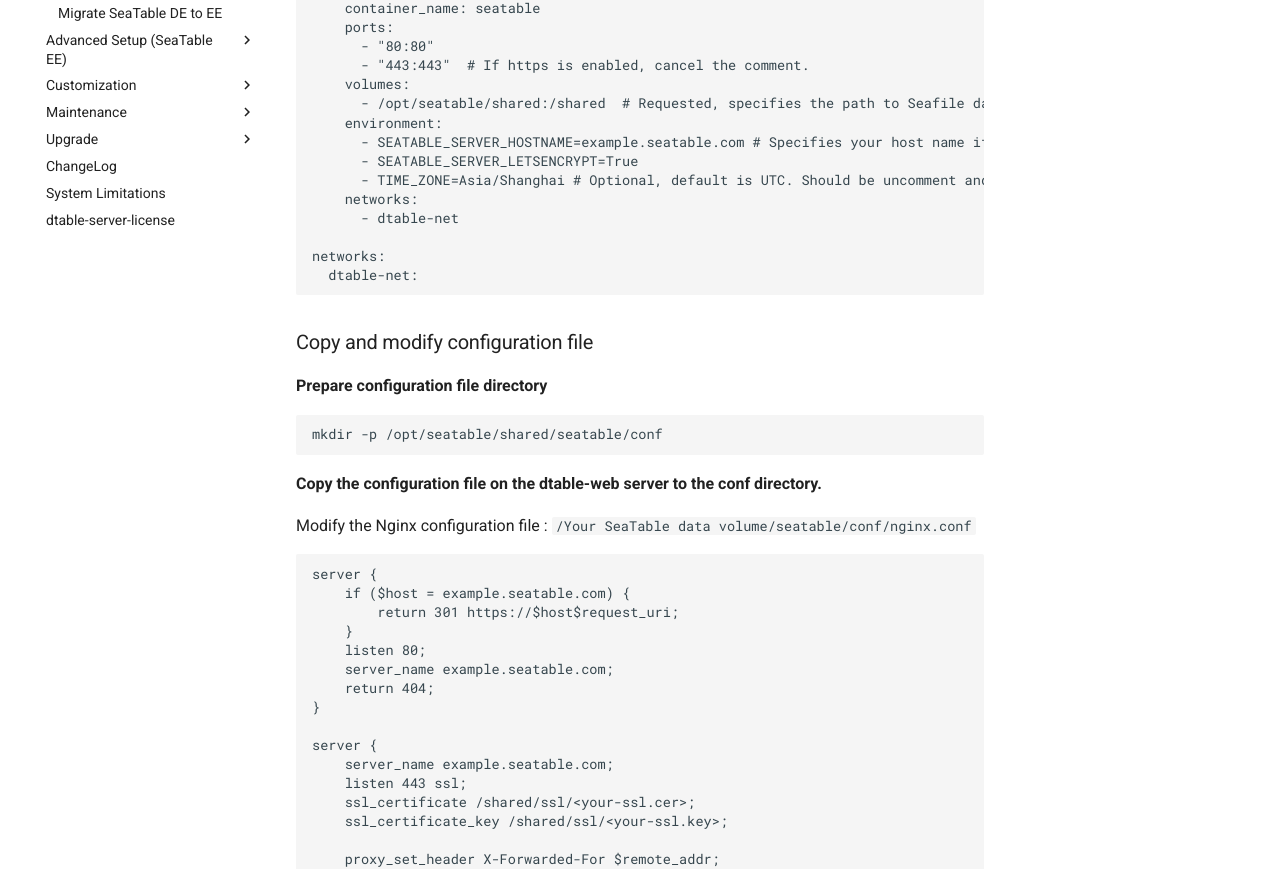
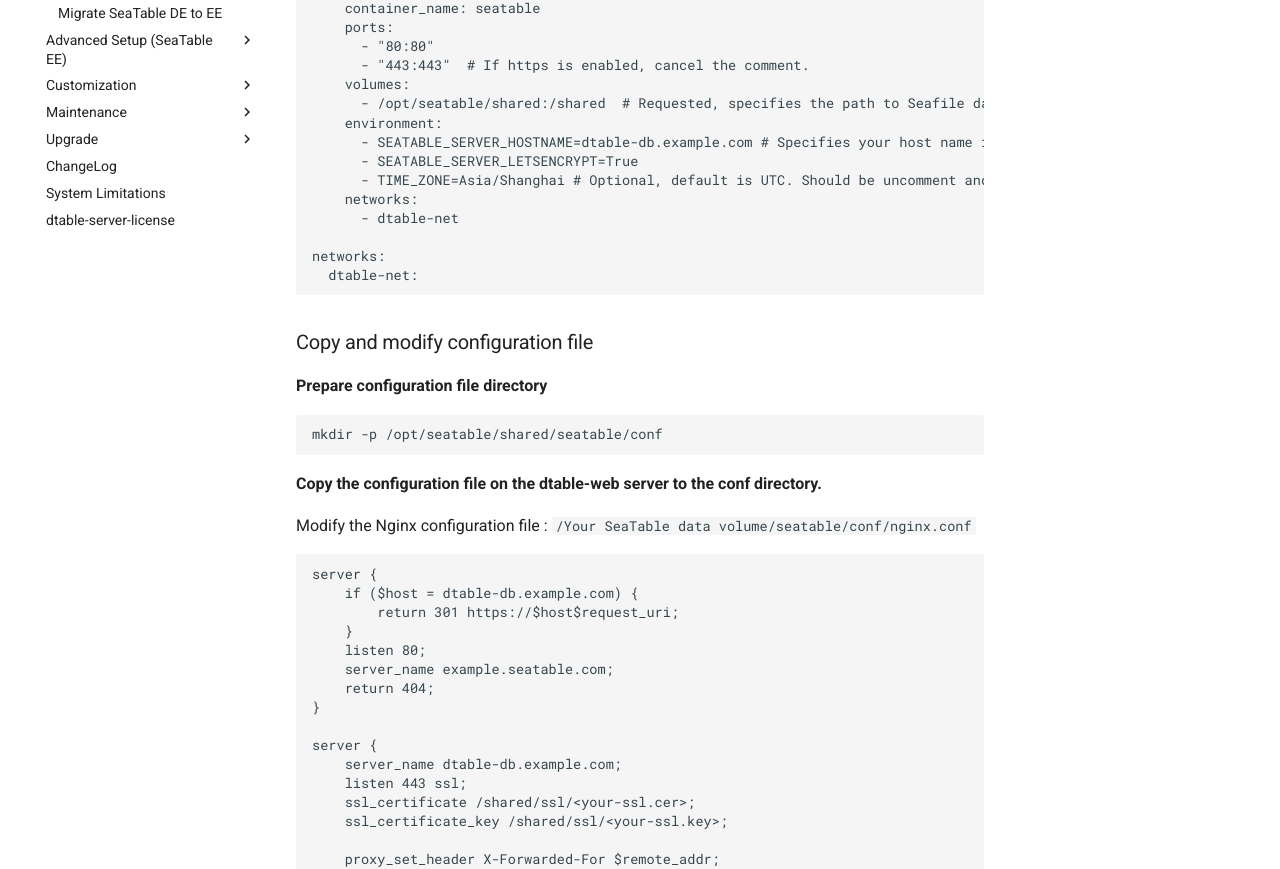
Before and after one commit to seatable/seatable-admin-docs, an MkDocs documentation site: the page built from manual/docker/Cluster/dtable-db Standalone.md, in a window 1280 px wide and 1400 px high, scrolled down 1094 px. Shown: the part 337-1206 px from the top of the window. Built offline with MkDocs 1.6.1 and Material for MkDocs 9.7.7, drawn with Linux system fonts in a browser that asks for light colours; comment, search, counter and statistics services are not loaded; some of the changed text lies outside the part shown.

Commit message:
Update dtable-db Standalone.md

````diff
--- a/manual/docker/Cluster/dtable-db Standalone.md
+++ b/manual/docker/Cluster/dtable-db Standalone.md
@@ -20,7 +20,7 @@
 Modify dtable-web configuration file  `/Your SeaTable data volume/seatable/conf/dtable_web_settings.py`
 
 ```
-DTABLE_DB_URL = 'https://example.seatable.com/'  # dtable-db server's url
+DTABLE_DB_URL = 'https://dtable-db.example.com'  # dtable-db server's url
 
 ```
 
@@ -72,7 +72,7 @@
     volumes:
       - /opt/seatable/shared:/shared  # Requested, specifies the path to Seafile data persistent store.
     environment:
-      - SEATABLE_SERVER_HOSTNAME=example.seatable.com # Specifies your host name if https is enabled
+      - SEATABLE_SERVER_HOSTNAME=dtable-db.example.com # Specifies your host name if https is enabled
       - SEATABLE_SERVER_LETSENCRYPT=True
       - TIME_ZONE=Asia/Shanghai # Optional, default is UTC. Should be uncomment and set to your local time zone.
     networks:
@@ -98,7 +98,7 @@
 
 ```
 server {
-    if ($host = example.seatable.com) {
+    if ($host = dtable-db.example.com) {
         return 301 https://$host$request_uri;
     }
     listen 80;
@@ -107,7 +107,7 @@
 }
 
 server {
-    server_name example.seatable.com;
+    server_name dtable-db.example.com;
     listen 443 ssl;
     ssl_certificate /shared/ssl/<your-ssl.cer>;
     ssl_certificate_key /shared/ssl/<your-ssl.key>;
````
